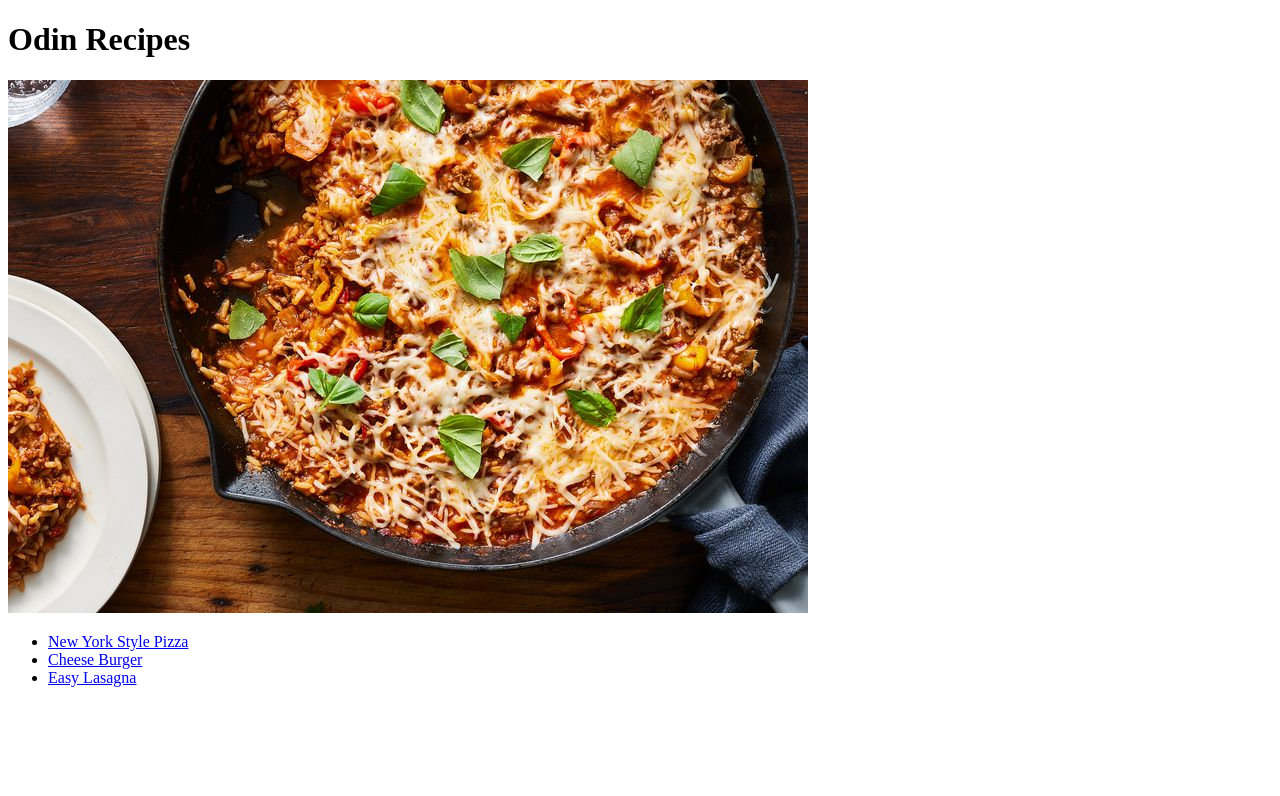
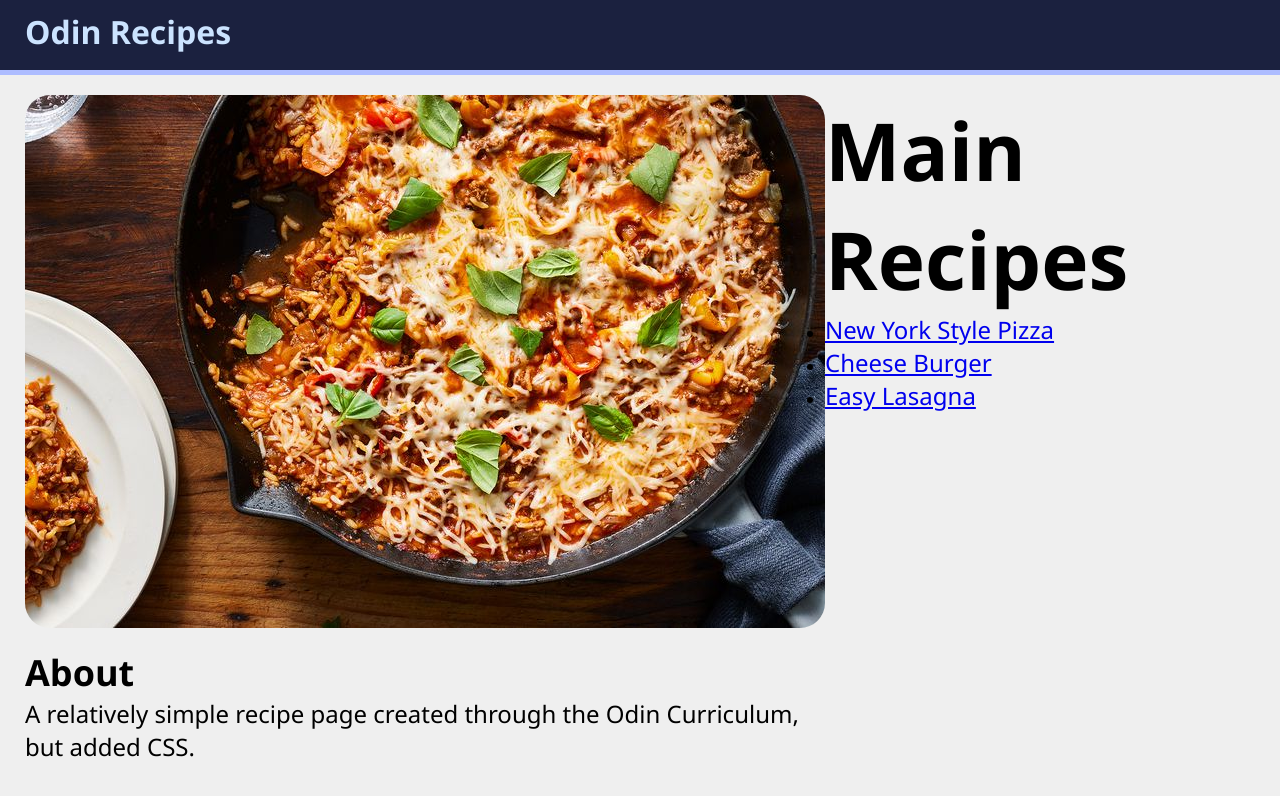
Before and after one commit to crindshelter/odin-recipes, a plain HTML site: page index.html in a window 1280 px wide. Drawn offline with Linux system fonts and the light colour scheme.

Commit message:
Added CSS for the index.html and organized the code with semantic tags

```diff
--- a/index.html
+++ b/index.html
@@ -12,11 +12,18 @@
     </header>
     <section class="section main">
         <img src="images/recipes.jpg">
-        <ul>
-            <li><a href="recipes/pizza.html">New York Style Pizza</a></li>
-            <li><a href="recipes/burger.html">Cheese Burger</a></li>
-            <li><a href="recipes/lasagna.html">Easy Lasagna</a></li>
-        </ul>
+        <div class="list">
+            <h1>Main Recipes</h1>
+            <ul>
+                <li><a href="recipes/pizza.html">New York Style Pizza</a></li>
+                <li><a href="recipes/burger.html">Cheese Burger</a></li>
+                <li><a href="recipes/lasagna.html">Easy Lasagna</a></li>
+            </ul>
+        </div>
+        <div class="about">
+            <h1>About</h1>
+            <p>A relatively simple recipe page created through the Odin Curriculum, but added CSS.</p>
+        </div>
     </section>
 </body>
 </html>
--- a/style.css
+++ b/style.css
@@ -0,0 +1,56 @@
+* {
+    margin: 0;
+    padding: 0;
+}
+
+body {
+    font-family: 'Segoe UI', Tahoma, Geneva, Verdana, sans-serif;
+}
+
+header {
+    background-color: #1b213f;
+    display: flex;
+    justify-content: flex-start;
+    padding: 10px 25px;
+    box-shadow: 0 5px rgb(173, 188, 255);
+    z-index: 100;
+    position: sticky;
+    height: 50px;
+}
+
+header h1 {
+    color: #cbe3ff;
+}
+
+.main {
+    display: grid;
+    grid-template-columns: 1fr 1fr;
+    grid-template-rows: 1fr 1fr;
+    padding: 25px 25px;
+    height: calc(100vh - 120px);
+    row-gap: 20px;
+    background: #efefef;
+}
+
+.main img {
+    border-radius: 25px;
+}
+
+.main .list {
+   display: flex;
+   flex-direction: column;
+   align-self: start;
+   justify-self: start;
+}
+
+.main .list h1 {
+    font-size: 5em;
+}
+
+.main .list ul a {
+    font-size: 1.5rem;
+}
+
+.main .about {
+    font-size: 1.5rem;
+}
```
